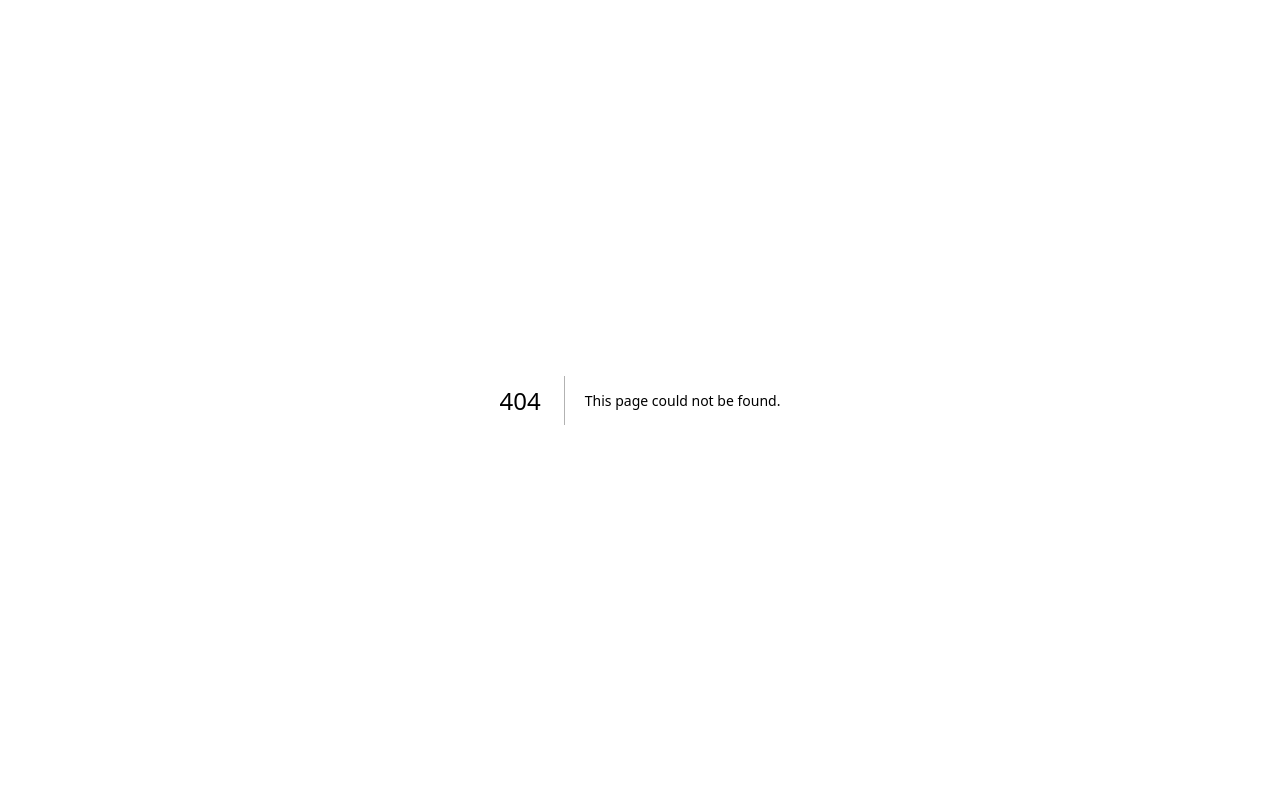
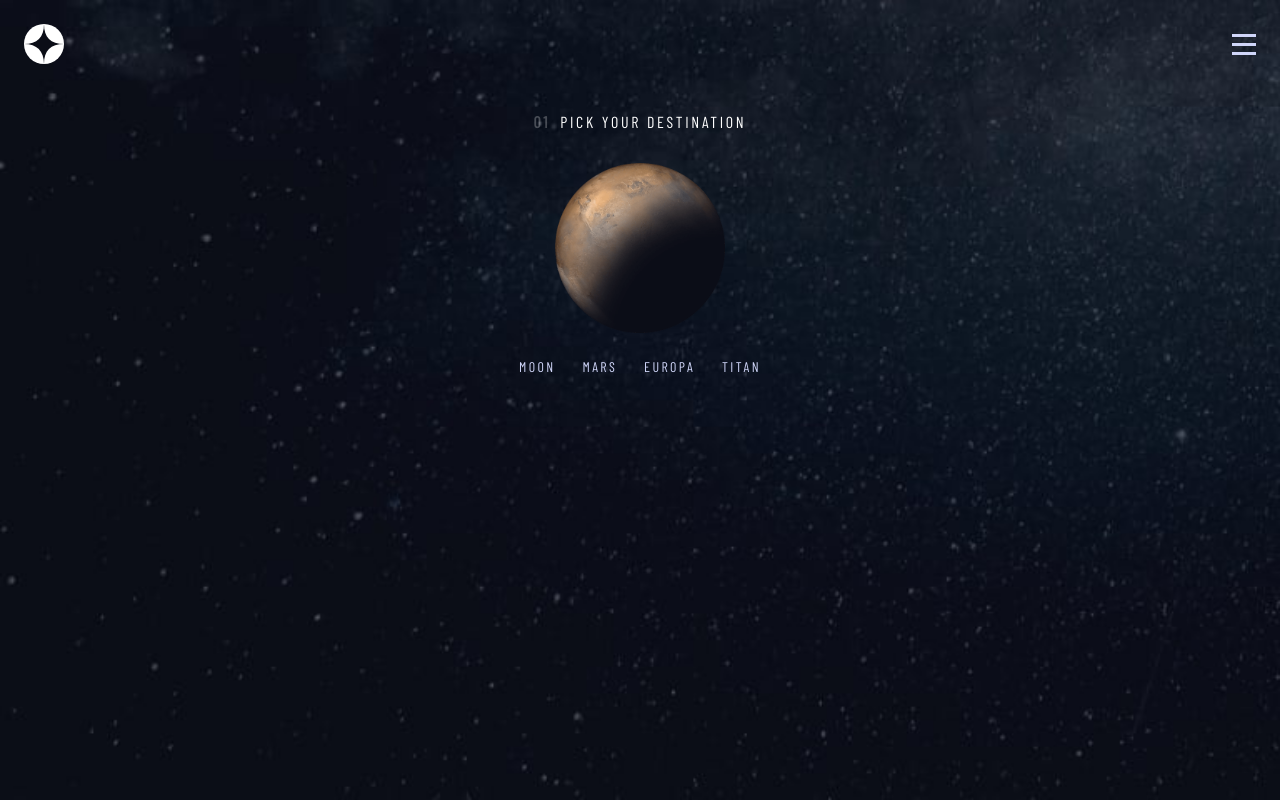
Before and after one commit to Desmond-Fon/space-tourism, a Next.js app: page /destination/mars in a window 1280 px wide. Before the commit this address had no page. Built offline with nearby package versions, Linux system fonts and the light colour scheme; a web font is replaced by a local one.

Commit message:
stated destination page and added the various routes

```diff
--- a/src/pages/_document.js
+++ b/src/pages/_document.js
@@ -5,14 +5,14 @@ export default function Document() {
     <Html lang="en">
       <Head>
         <link rel="preconnect" href="https://fonts.googleapis.com" />
-        <link rel="preconnect" href="https://fonts.gstatic.com" crossorigin />
+        <link rel="preconnect" href="https://fonts.gstatic.com" crossOrigin />
         <link
           href="https://fonts.googleapis.com/css2?family=Barlow+Condensed&display=swap"
           rel="stylesheet"
         />
 
         <link rel="preconnect" href="https://fonts.googleapis.com" />
-        <link rel="preconnect" href="https://fonts.gstatic.com" crossorigin />
+        <link rel="preconnect" href="https://fonts.gstatic.com" crossOrigin />
         <link
           href="https://fonts.googleapis.com/css2?family=Bellefair&display=swap"
           rel="stylesheet"
--- a/src/pages/destination.js
+++ /dev/null
@@ -1,17 +0,0 @@
-import Header from 'components/Header';
-import Head from 'next/head';
-
-const Destination = () => {
-    return ( <>
-        <Head>
-          <title>
-            Space Tourism | Destination
-          </title>
-        </Head>
-        <div className="bg-[url('../../public/assets/destination/background-destination-mobile.jpg')] md:bg-[url('../../public/assets/destination/background-destination-tablet.jpg')] lg:bg--[url('../../public/assets/destination/background-destination-desktop.jpg')] bg-center bg-cover w-screen h-screen ">
-          <Header />
-        </div>
-        </>);
-}
-
-export default Destination;
--- /dev/null
+++ b/src/pages/destination/europa.js
@@ -0,0 +1,38 @@
+import Header from 'components/Header';
+import Head from 'next/head';
+import Image from 'next/image';
+import moon from '../../../public/assets/destination/image-moon.png';
+import Link from 'next/link';
+import mars from '../../../public/assets/destination/image-mars.png';
+import europa from '../../../public/assets/destination/image-europa.png';
+import titan from '../../../public/assets/destination/image-titan.png';
+
+const Europa = () => {
+    return ( <>
+        <Head>
+          <title>
+            Space Tourism | Destination
+          </title>
+        </Head>
+        <div className="bg-[url('../../public/assets/destination/background-destination-mobile.jpg')] md:bg-[url('../../public/assets/destination/background-destination-tablet.jpg')] lg:bg--[url('../../public/assets/destination/background-destination-desktop.jpg')] bg-center bg-cover w-screen h-screen ">
+          <Header />
+          <h1 className='mt-[24px] mb-[32px] text-center font-barlow text-cream tracking-[2.7px] leading-[19.2px] text-[16px]'><span className='pr-[10px] opacity-[0.25] font-bold'>01</span>PICK YOUR DESTINATION</h1>
+
+          <div className='flex justify-center items-center mb-[26px]'>
+          <Image src={europa} alt='' className='w-[170px] h-[170px]'/>
+          </div>
+
+          <div className='text-skyBlue font-barlow tracking-[2.36px] leading-[16.9px] text-[14px] flex justify-center items-center'>
+            <Link href='/destination' className=' hover:border-b-[3px] hover:border-skyBlue cursor-pointer pb-[8px] active:text-cream active:border-cream'>MOON</Link>
+            <Link href='/destination/mars' className='ml-[27px] hover:border-b-[3px] hover:border-skyBlue cursor-pointer pb-[8px] active:text-cream active:border-cream'>MARS</Link>
+            <Link href='/destination/europa' className='ml-[27px] hover:border-b-[3px] hover:border-skyBlue cursor-pointer pb-[8px] active:text-cream active:border-cream'>EUROPA</Link>
+            <Link href='/destination/titan' className='ml-[27px] hover:border-b-[3px] hover:border-skyBlue cursor-pointer pb-[8px] active:text-cream active:border-cream'>TITAN</Link>
+          </div>
+
+
+
+        </div>
+        </>);
+}
+
+export default Europa;
--- /dev/null
+++ b/src/pages/destination/index.js
@@ -0,0 +1,38 @@
+import Header from 'components/Header';
+import Head from 'next/head';
+import Image from 'next/image';
+import moon from '../../../public/assets/destination/image-moon.png';
+import Link from 'next/link';
+import mars from '../../../public/assets/destination/image-mars.png';
+import europa from '../../../public/assets/destination/image-europa.png';
+import titan from '../../../public/assets/destination/image-titan.png';
+
+const Destination = () => {
+    return ( <>
+        <Head>
+          <title>
+            Space Tourism | Destination
+          </title>
+        </Head>
+        <div className="bg-[url('../../public/assets/destination/background-destination-mobile.jpg')] md:bg-[url('../../public/assets/destination/background-destination-tablet.jpg')] lg:bg--[url('../../public/assets/destination/background-destination-desktop.jpg')] bg-center bg-cover w-screen h-screen ">
+          <Header />
+          <h1 className='mt-[24px] mb-[32px] text-center font-barlow text-cream tracking-[2.7px] leading-[19.2px] text-[16px]'><span className='pr-[10px] opacity-[0.25] font-bold'>01</span>PICK YOUR DESTINATION</h1>
+
+          <div className='flex justify-center items-center mb-[26px]'>
+          <Image src={moon} alt='' className='w-[170px] h-[170px]'/>
+          </div>
+
+          <div className='text-skyBlue font-barlow tracking-[2.36px] leading-[16.9px] text-[14px] flex justify-center items-center'>
+            <Link href='/destination' className=' hover:border-b-[3px] hover:border-skyBlue cursor-pointer pb-[8px] active:text-cream active:border-cream'>MOON</Link>
+            <Link href='/destination/mars' className='ml-[27px] hover:border-b-[3px] hover:border-skyBlue cursor-pointer pb-[8px] active:text-cream active:border-cream'>MARS</Link>
+            <Link href='/destination/europa' className='ml-[27px] hover:border-b-[3px] hover:border-skyBlue cursor-pointer pb-[8px] active:text-cream active:border-cream'>EUROPA</Link>
+            <Link href='/destination.titan' className='ml-[27px] hover:border-b-[3px] hover:border-skyBlue cursor-pointer pb-[8px] active:text-cream active:border-cream'>TITAN</Link>
+          </div>
+
+
+
+        </div>
+        </>);
+}
+
+export default Destination;
--- /dev/null
+++ b/src/pages/destination/mars.js
@@ -0,0 +1,38 @@
+import Header from 'components/Header';
+import Head from 'next/head';
+import Image from 'next/image';
+import moon from '../../../public/assets/destination/image-moon.png';
+import Link from 'next/link';
+import mars from '../../../public/assets/destination/image-mars.png';
+import europa from '../../../public/assets/destination/image-europa.png';
+import titan from '../../../public/assets/destination/image-titan.png';
+
+const Mars = () => {
+    return ( <>
+        <Head>
+          <title>
+            Space Tourism | Destination
+          </title>
+        </Head>
+        <div className="bg-[url('../../public/assets/destination/background-destination-mobile.jpg')] md:bg-[url('../../public/assets/destination/background-destination-tablet.jpg')] lg:bg--[url('../../public/assets/destination/background-destination-desktop.jpg')] bg-center bg-cover w-screen h-screen ">
+          <Header />
+          <h1 className='mt-[24px] mb-[32px] text-center font-barlow text-cream tracking-[2.7px] leading-[19.2px] text-[16px]'><span className='pr-[10px] opacity-[0.25] font-bold'>01</span>PICK YOUR DESTINATION</h1>
+
+          <div className='flex justify-center items-center mb-[26px]'>
+          <Image src={mars} alt='' className='w-[170px] h-[170px]'/>
+          </div>
+
+          <div className='text-skyBlue font-barlow tracking-[2.36px] leading-[16.9px] text-[14px] flex justify-center items-center'>
+            <Link href='/destination' className=' hover:border-b-[3px] hover:border-skyBlue cursor-pointer pb-[8px] active:text-cream active:border-cream'>MOON</Link>
+            <Link href='/destination/mars' className='ml-[27px] hover:border-b-[3px] hover:border-skyBlue cursor-pointer pb-[8px] active:text-cream active:border-cream'>MARS</Link>
+            <Link href='/destination/europa' className='ml-[27px] hover:border-b-[3px] hover:border-skyBlue cursor-pointer pb-[8px] active:text-cream active:border-cream'>EUROPA</Link>
+            <Link href='/destination.titan' className='ml-[27px] hover:border-b-[3px] hover:border-skyBlue cursor-pointer pb-[8px] active:text-cream active:border-cream'>TITAN</Link>
+          </div>
+
+
+
+        </div>
+        </>);
+}
+
+export default Mars;
--- /dev/null
+++ b/src/pages/destination/titan.js
@@ -0,0 +1,38 @@
+import Header from 'components/Header';
+import Head from 'next/head';
+import Image from 'next/image';
+import moon from '../../../public/assets/destination/image-moon.png';
+import Link from 'next/link';
+import mars from '../../../public/assets/destination/image-mars.png';
+import europa from '../../../public/assets/destination/image-europa.png';
+import titan from '../../../public/assets/destination/image-titan.png';
+
+const Titan = () => {
+    return ( <>
+        <Head>
+          <title>
+            Space Tourism | Destination
+          </title>
+        </Head>
+        <div className="bg-[url('../../public/assets/destination/background-destination-mobile.jpg')] md:bg-[url('../../public/assets/destination/background-destination-tablet.jpg')] lg:bg--[url('../../public/assets/destination/background-destination-desktop.jpg')] bg-center bg-cover w-screen h-screen ">
+          <Header />
+          <h1 className='mt-[24px] mb-[32px] text-center font-barlow text-cream tracking-[2.7px] leading-[19.2px] text-[16px]'><span className='pr-[10px] opacity-[0.25] font-bold'>01</span>PICK YOUR DESTINATION</h1>
+
+          <div className='flex justify-center items-center mb-[26px]'>
+          <Image src={titan} alt='' className='w-[170px] h-[170px]'/>
+          </div>
+
+          <div className='text-skyBlue font-barlow tracking-[2.36px] leading-[16.9px] text-[14px] flex justify-center items-center'>
+            <Link href='/destination' className=' hover:border-b-[3px] hover:border-skyBlue cursor-pointer pb-[8px] active:text-cream active:border-cream'>MOON</Link>
+            <Link href='/destination/mars' className='ml-[27px] hover:border-b-[3px] hover:border-skyBlue cursor-pointer pb-[8px] active:text-cream active:border-cream'>MARS</Link>
+            <Link href='/destination/europa' className='ml-[27px] hover:border-b-[3px] hover:border-skyBlue cursor-pointer pb-[8px] active:text-cream active:border-cream'>EUROPA</Link>
+            <Link href='/destination/titan' className='ml-[27px] hover:border-b-[3px] hover:border-skyBlue cursor-pointer pb-[8px] active:text-cream active:border-cream'>TITAN</Link>
+          </div>
+
+
+
+        </div>
+        </>);
+}
+
+export default Titan;
```
